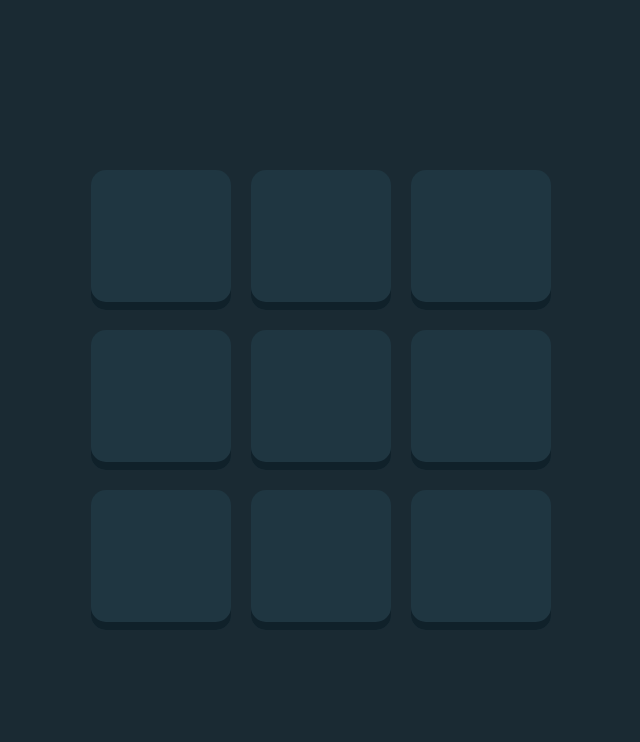
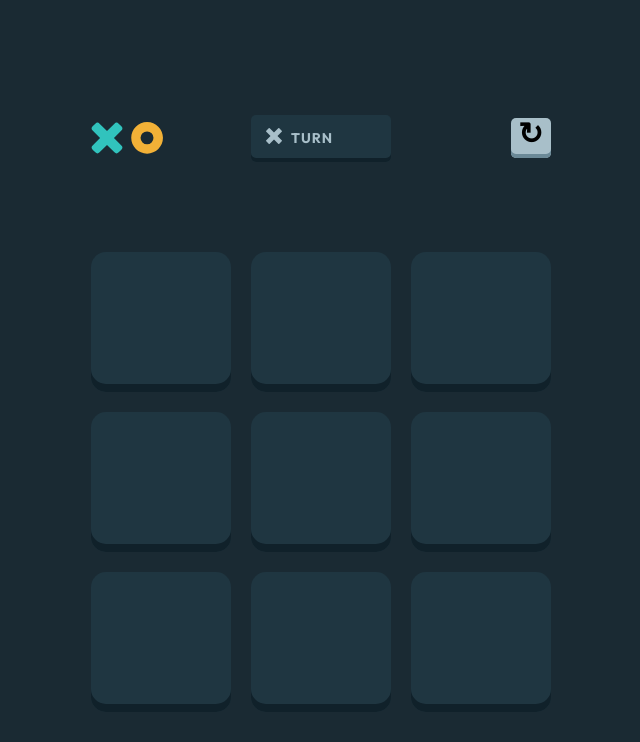
Before and after one commit to bauele/tic-tac-toe, a React (Create React App) app: page / in a window 1280 px wide. Shown: the top 742 px of the page, without its empty margins (319-959 px from the left). Built offline with nearby package versions, Linux system fonts and the light colour scheme.

Commit message:
Save work before reworking positioning rules

```diff
--- a/src/App.css
+++ b/src/App.css
@@ -7,6 +7,7 @@
     --light-blue: #31c3bd;
     --light-blue-shadow: #118c87;
     --silver: #a8bfc9;
+    --silver-shadow: #6b8997;
 }
 
 @font-face {
@@ -28,6 +29,12 @@
 .flex-row-center {
     display: flex;
     justify-content: center;
+    align-items: center;
+}
+
+.flex-row-space-between {
+    display: flex;
+    justify-content: space-between;
     align-items: center;
 }
 
@@ -202,6 +209,37 @@
     max-height: 623px;
 }
 
+.play-game-top-menu {
+    margin-bottom: 64px;
+}
+
+.play-game-grid {
+    display: grid;
+    grid-template-columns: 1fr 1fr 1fr;
+    align-content: center;
+    gap: 20px;
+    width: 60vw;
+    height: 100%;
+
+    min-width: 328px;
+    max-width: 460px;
+}
+
+.play-game-reload {
+    justify-self: end;
+
+    border: none;
+
+    width: 40px;
+    height: 40px;
+}
+
+.play-game-reload p {
+    margin-top: -8px;
+    margin-bottom: 0px;
+    font-size: 30px;
+}
+
 .gameboard {
     display: grid;
     grid-template-columns: 1fr 1fr 1fr;
@@ -222,8 +260,38 @@
 }
 
 .gameboard-token {
-    width: 64;
+    width: 64px;
     height: 64px;
+}
+
+.player-turn-indicator {
+    min-width: 96px;
+    max-width: 140px;
+    min-height: 40px;
+    max-height: 52px;
+}
+
+.player-turn-indicator-group {
+    display: flex;
+    margin-left: 15px;
+    margin-top: 13px;
+    gap: 9px;
+}
+
+.player-turn-mark {
+    width: 16px;
+    height: 16px;
+}
+
+.play-turn-heading {
+    margin-top: 0px;
+    font-family: 'Outfit';
+    font-style: normal;
+    font-weight: 700;
+    font-size: 14px;
+    line-height: 20px;
+    text-align: center;
+    letter-spacing: 1px;
 }
 
 /*  Headings */
@@ -287,12 +355,20 @@
     box-shadow: inset 0px -8px 0px #10212a;
 }
 
+.box-shadow-semi-dark-navy-sm {
+    box-shadow: inset 0px -4px 0px #10212a;
+}
+
 .box-shadow-light-yellow {
     box-shadow: inset 0px -8px 0px var(--light-yellow-shadow);
 }
 
 .box-shadow-light-blue {
     box-shadow: inset 0px -8px 0px var(--light-blue-shadow);
+}
+
+.box-shadow-silver-sm {
+    box-shadow: inset 0px -4px 0px var(--silver-shadow);
 }
 
 .border-radius-5 {
@@ -310,3 +386,7 @@
 .opacity-50 {
     opacity: 0.5;
 }
+
+.w-100 {
+    width: 100%;
+}
--- a/src/components/Gameboard.tsx
+++ b/src/components/Gameboard.tsx
@@ -47,5 +47,5 @@ export const Gameboard = ({ board, onUpdate }: GameboardProps) => {
         });
     });
 
-    return <div className="gameboard"> {gameBoardSpaces} </div>;
+    return <div className="play-game-grid"> {gameBoardSpaces} </div>;
 };
--- a/src/components/PlayGame.tsx
+++ b/src/components/PlayGame.tsx
@@ -1,6 +1,10 @@
 import { useState } from 'react';
 
 import { Gameboard } from './Gameboard';
+
+import xTokenImage from '../assets/icon-x.svg';
+import oTokenImage from '../assets/icon-o.svg';
+import logo from '../assets/logo.svg';
 
 type PlayGameProps = {};
 
@@ -30,7 +34,34 @@ export const PlayGame = ({}: PlayGameProps) => {
     };
 
     return (
-        <div className="flex-row-center new-game-menu play-game">
+        <div className="flex-col-center new-game-menu play-game">
+            <div className="play-game-grid play-game-top-menu  flex-row-space-between">
+                {' '}
+                <img src={logo} aria-label="logo" />
+                <div className="player-turn-indicator bg-semi-dark-navy box-shadow-semi-dark-navy-sm border-radius-5">
+                    <div className="player-turn-indicator-group">
+                        <div className="token-image-filter-silver">
+                            {playerTurn === 1 ? (
+                                <img
+                                    className="player-turn-mark o"
+                                    src={xTokenImage}
+                                    aria-label={'x-mark'}
+                                />
+                            ) : (
+                                <img
+                                    className="player-turn-mark"
+                                    src={oTokenImage}
+                                    aria-label={'x-mark'}
+                                />
+                            )}
+                        </div>
+                        <p className="play-turn-heading upper-text"> Turn</p>
+                    </div>
+                </div>
+                <button className="play-game-reload bg-silver box-shadow-silver-sm border-radius-5">
+                    <p className="heading-xs">↻</p>
+                </button>
+            </div>
             <Gameboard board={board} onUpdate={updateBoard} />
         </div>
     );
```
